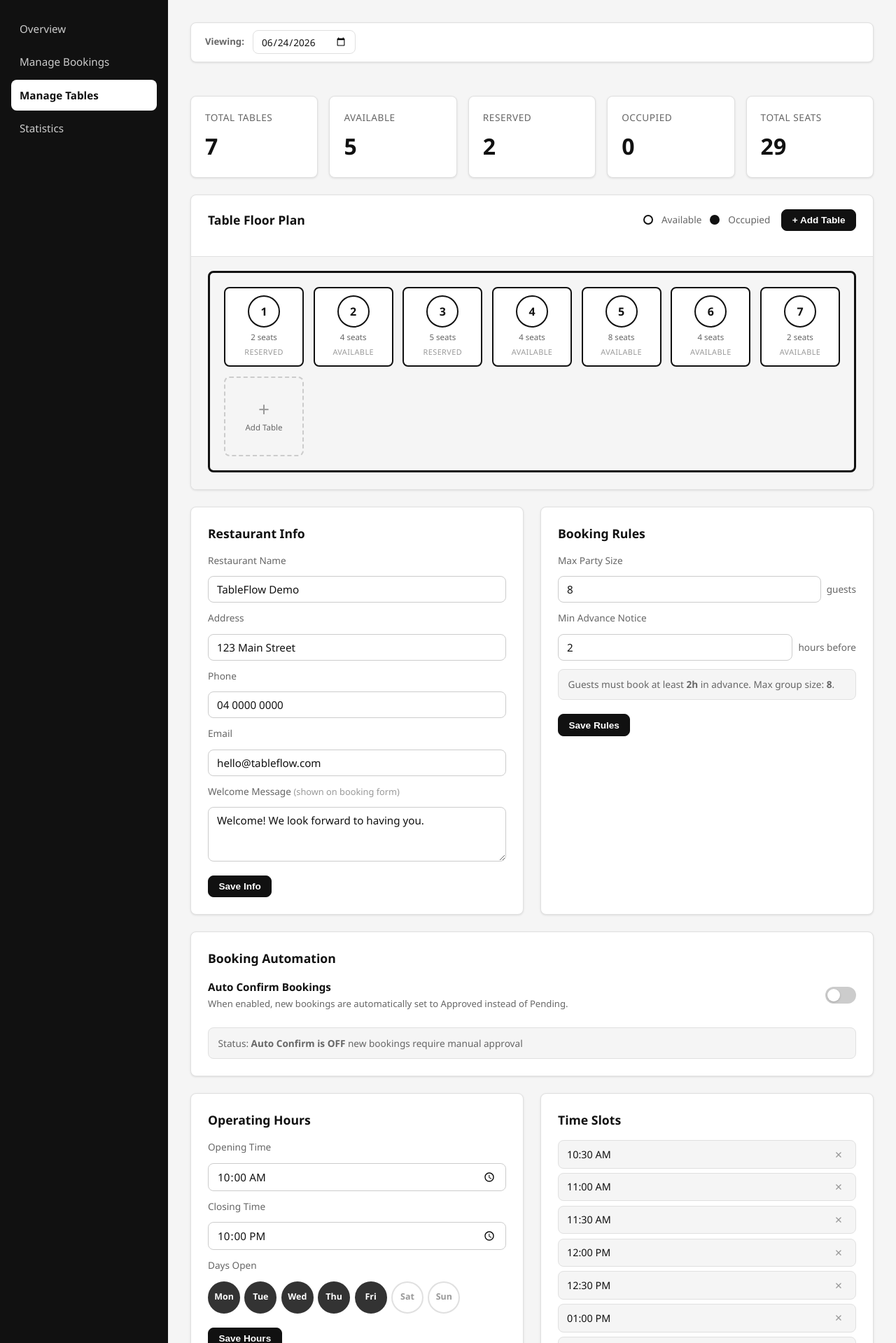
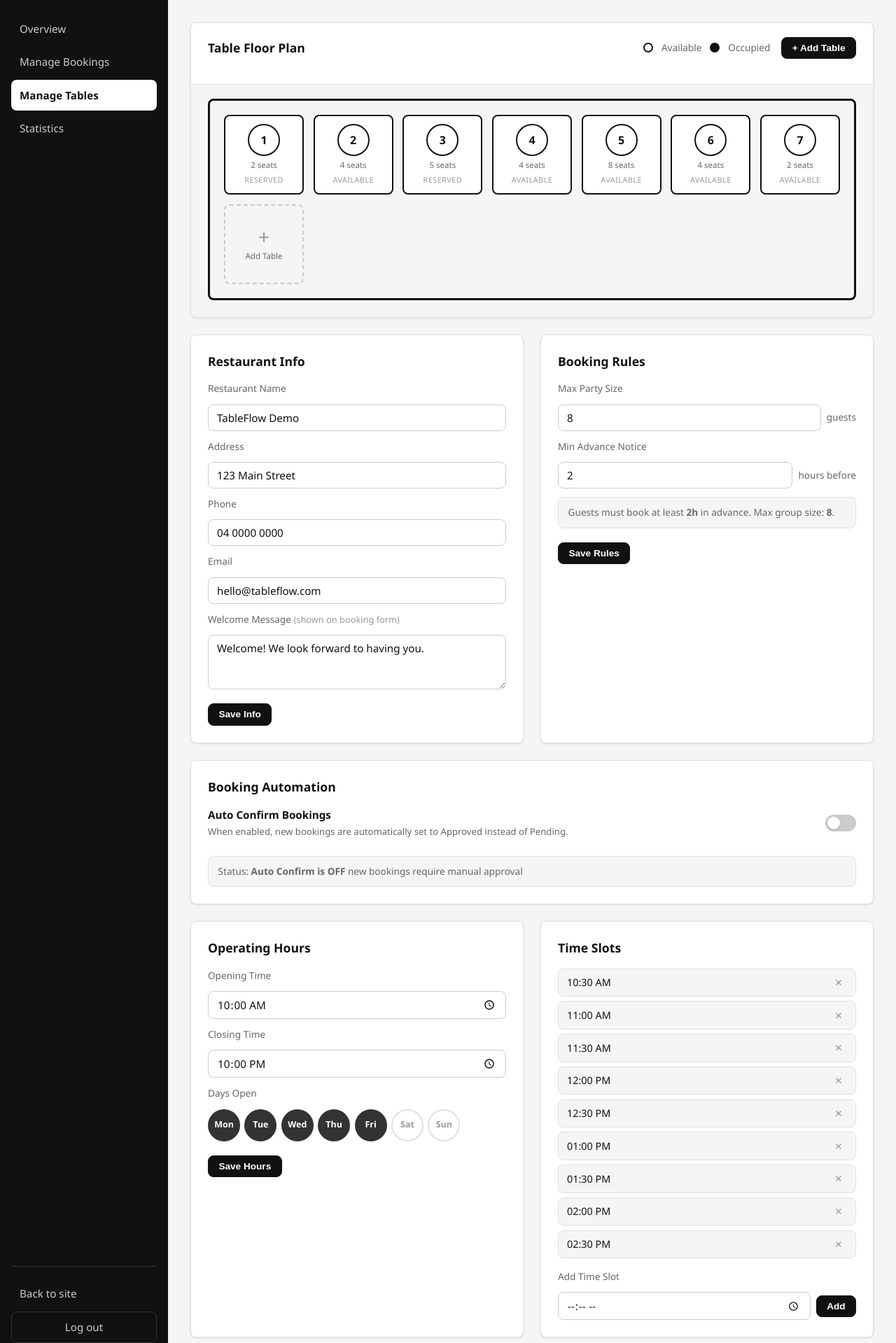
Before and after one commit to CK-UBacc/203.2-Restaurant-Booking-System, a Flask app: page /dashboard/tables in a window 1280 px wide. Shown: the part 104-2023 px from the top of the page at 70% size. Run offline with Flask 3, Linux system fonts and the light colour scheme; the visitor is signed in with stand-in values (Sample User, id 1).

Commit message:
24/6/2026
- Remove Date and some Tables

```diff
--- a/static/style.css
+++ b/static/style.css
@@ -2155,6 +2155,9 @@ body.error-page {
     font-weight: 500;
 }
 
+.im-nav-links a { color: #6b6258; text-decoration: none; transition: color 0.15s; }
+.im-nav-links a:hover { color: #221d17; }
+
 .im-nav-cta { display: flex; align-items: center; gap: 14px; }
 
 .im-login { font-size: 15px; font-weight: 600; color: #221d17; }
--- a/templates/dashboardTables.html
+++ b/templates/dashboardTables.html
@@ -8,55 +8,6 @@
 {% block content %}
 
 {% set d = settings.days_open or '1111100' %}
-
-<!-- Date filter bar -->
-<div class="table-date-bar">
-    <form method="GET" action="{{ url_for('dashboardTables') }}" class="table-date-form">
-        <span class="table-date-label">Viewing:</span>
-        <input type="date" name="date" value="{{ selected_date.isoformat() }}"
-               class="table-date-input" onchange="this.form.submit()">
-        {% if not is_today %}
-        <a href="{{ url_for('dashboardTables') }}" class="btn">Today</a>
-        {% endif %}
-    </form>
-    {% if not is_today %}
-    <span class="table-date-badge">{{ selected_date.strftime('%A, %d %b %Y') }}</span>
-    {% endif %}
-</div>
-
-<!-- Stat cards -->
-<section class="dash-stats">
-    <div class="stat-card">
-        <div>
-            <p class="stat-label">Total Tables</p>
-            <p class="stat-value">{{ tables | length }}</p>
-        </div>
-    </div>
-    <div class="stat-card">
-        <div>
-            <p class="stat-label">Available</p>
-            <p class="stat-value">{{ available_count }}</p>
-        </div>
-    </div>
-    <div class="stat-card">
-        <div>
-            <p class="stat-label">Reserved</p>
-            <p class="stat-value">{{ reserved_count }}</p>
-        </div>
-    </div>
-    <div class="stat-card">
-        <div>
-            <p class="stat-label">Occupied</p>
-            <p class="stat-value">{{ occupied_count }}</p>
-        </div>
-    </div>
-    <div class="stat-card">
-        <div>
-            <p class="stat-label">Total Seats</p>
-            <p class="stat-value">{{ total_seats }}</p>
-        </div>
-    </div>
-</section>
 
 <!-- Floor Plan -->
 <section class="dash-card" style="padding:0; overflow:hidden;">
```
